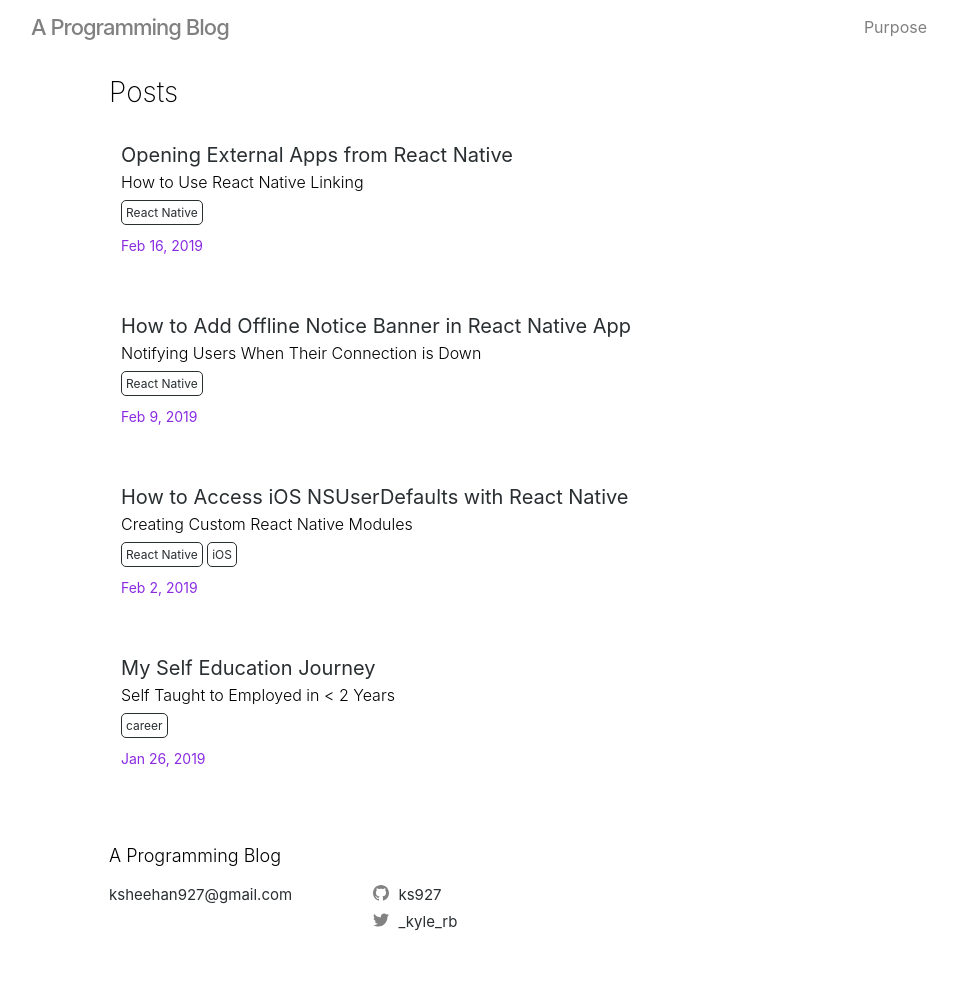
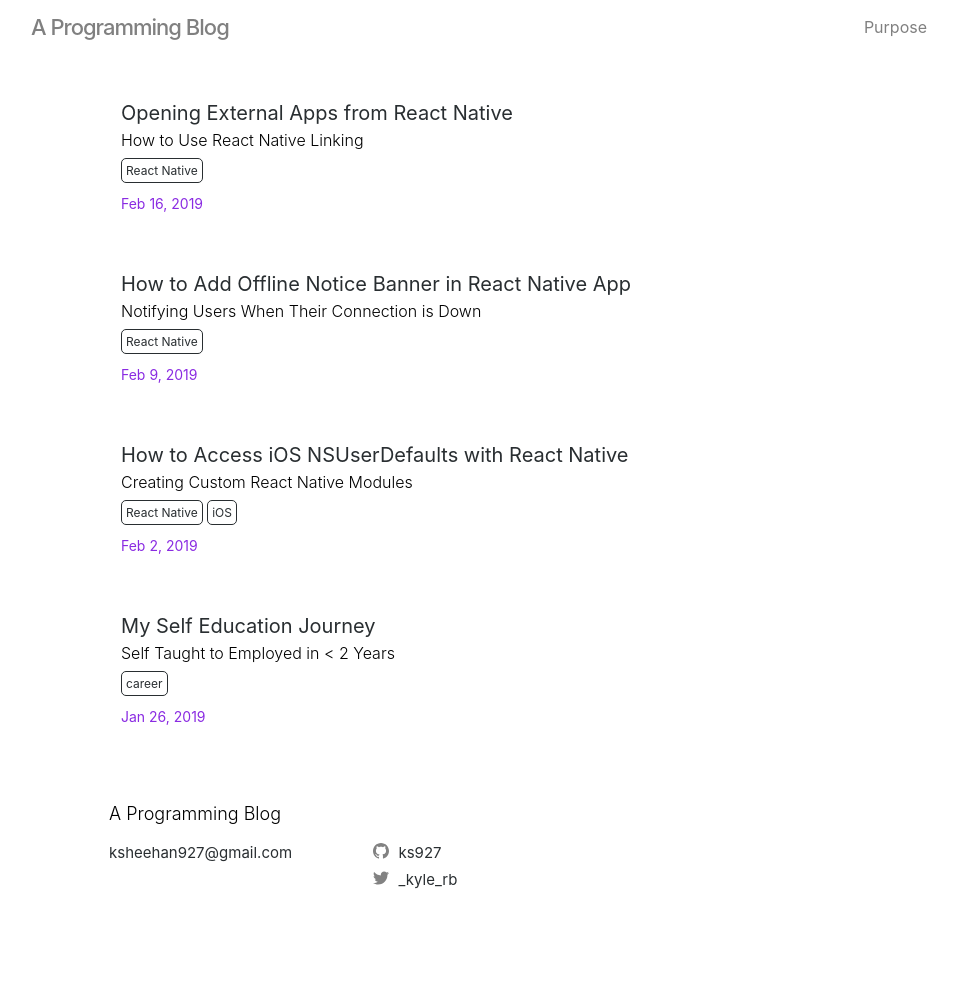
Before and after one commit to ks927/codeks, a Jekyll site: the page built from index.md, in a window 1280 px wide. Shown: the whole page, without its empty margins (161-1119 px from the left). Built offline with Jekyll 4.4.1, drawn with Linux system fonts in a browser that asks for light colours; after the commit the page ends 952 px from its top, so only the background shows below that.

```diff
--- a/_config.yml
+++ b/_config.yml
@@ -22,7 +22,7 @@ just_comments_api_key: f3783cc6-1738-4e70-b053-691627f9ce47
 #   line in _config.yml. It will appear in your document head meta (for
 #   Google search results) and in your feed.xml site description.
 baseurl: "" # the subpath of your site, e.g. /blog
-url: "https://aprogrammingblog.com" # the base hostname & protocol for your site, e.g. http://example.com
+url: "aprogrammingblog.com" # the base hostname & protocol for your site, e.g. http://example.com
 twitter_username: _kyle_rb
 github_username:  ks927
 
--- a/_layouts/home.html
+++ b/_layouts/home.html
@@ -10,7 +10,7 @@ layout: default
   {{ content }}
 
   {%- if site.posts.size > 0 -%}
-    <h2 class="post-list-heading">{{ page.list_title | default: "Posts" }}</h2>
+    <!-- <h2 class="post-list-heading">{{ page.list_title | default: "Posts" }}</h2> -->
     <ul class="post-list">
       {%- for post in site.posts -%}
       <li>
--- a/_sass/main.scss
+++ b/_sass/main.scss
@@ -137,6 +137,7 @@
   .home {
     width: '75%';
     float: 'right';
+    margin-top: 15px;
   }
 
  /**
```
